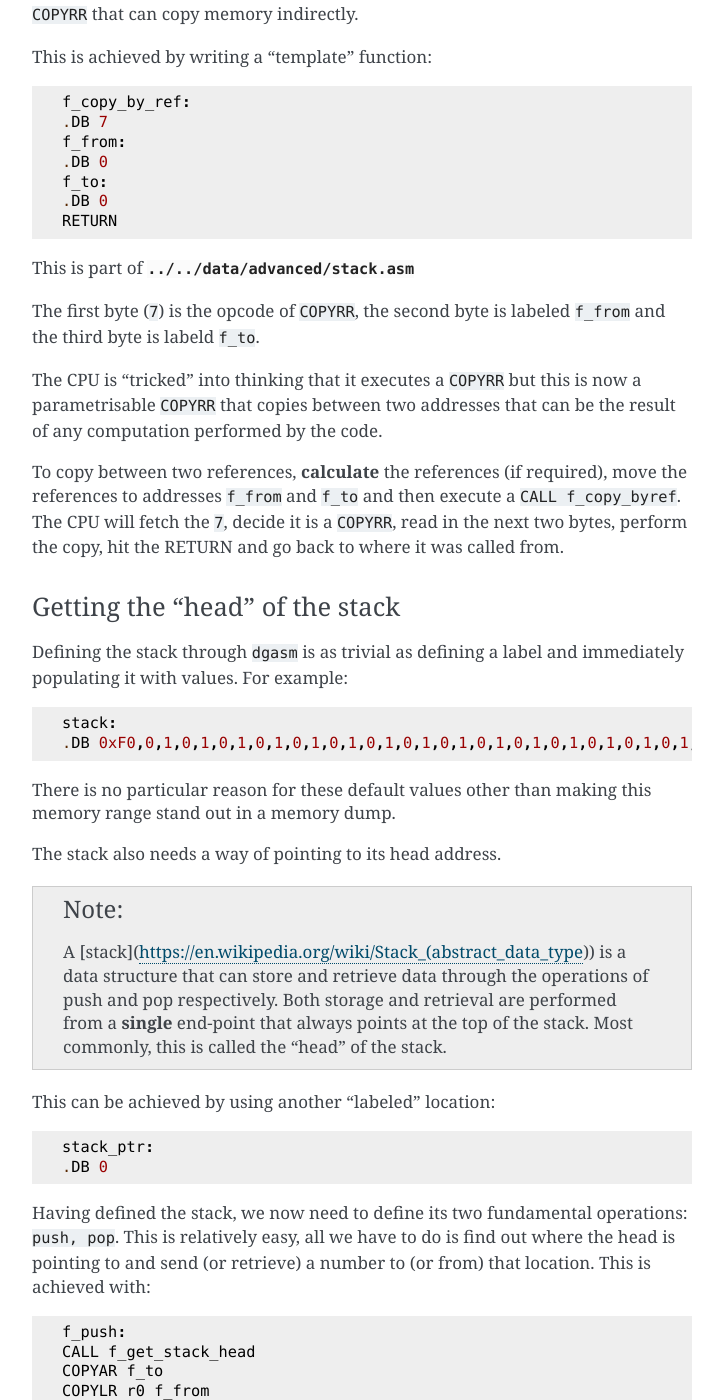
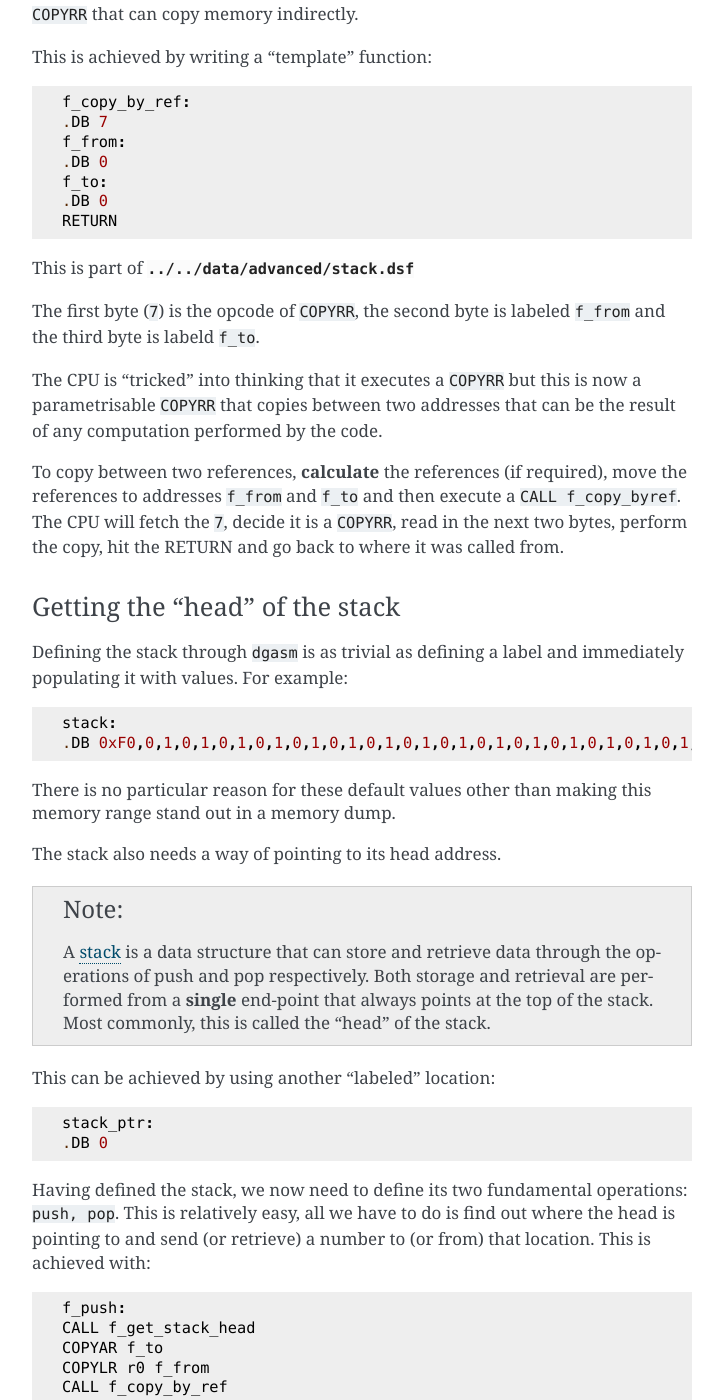
Before and after one commit to aanastasiou/dgtools, a Sphinx documentation site: the page built from doc/source/advanced_topics.rst, in a window 1280 px wide and 1400 px high, scrolled down 812 px. Shown: the whole window, without its empty margins (388-1111 px from the left). Built offline with Sphinx 7.4.7, drawn with Linux system fonts in a browser that asks for light colours; some of the changed text lies outside the part shown.

```diff
--- a/doc/source/advanced_topics.rst
+++ b/doc/source/advanced_topics.rst
@@ -44,7 +44,7 @@ This is achieved by writing a "template" function:
     RETURN
 
 
-This is part of :download:`../../data/advanced/stack.asm`
+This is part of :download:`../../data/advanced/stack.dsf`
 
 The first byte (``7``) is the opcode of ``COPYRR``, the second byte is labeled ``f_from`` and the third byte is
 labeld ``f_to``.
@@ -75,7 +75,7 @@ The stack also needs a way of pointing to its head address.
 
 .. note::
 
-    A [stack](https://en.wikipedia.org/wiki/Stack_(abstract_data_type)) is a data structure that can store and retrieve
+    A `stack <https://en.wikipedia.org/wiki/Stack_(abstract_data_type)>`_ is a data structure that can store and retrieve
     data through the operations of push and pop respectively. Both storage and retrieval are performed from a **single**
     end-point that always points at the top of the stack. Most commonly, this is called the "head" of the stack.
 
@@ -115,7 +115,7 @@ This is achieved with:
     RETURN
 
 
-This is part of :download:`../../data/advanced/stack.asm`
+This is part of :download:`../../data/advanced/stack.dsf`
 
 
 .. note::
@@ -205,7 +205,7 @@ The complete example below pushes values `0,1,2,3,2,1,0,1,2` to the stack and te
     .DB 0xF0,0,1,0,1,0,1,0,1,0,1,0,1,0,1,0,1,0,1,0,1,0,1,0,1,0,1,0,1,0,1,0x0F
 
 
-This listing is available in :download:`../../data/advanced/stack.asm`
+This listing is available in :download:`../../data/advanced/stack.dsf`
 
 
 Function calls using a stack
@@ -231,7 +231,7 @@ In this section, the addition of two numbers is performed within the following t
     RETURN
 
 
-This is part of :download:`../../data/advanced/funcall.asm`
+This is part of :download:`../../data/advanced/funcall.dsf`
 
 Here, ``q_add_ab`` first pops the numbers from the stack to "temporary registers", performs the addition, pushes the
 result back on to the stack and returns. All that the caller has to do now is to pop the stack on the "other side of
@@ -335,9 +335,9 @@ The complete listing is now:
     .DB 0xF0,0,1,0,1,0,1,0,1,0,1,0,1,0,1,0,1,0,1,0,1,0,1,0,1,0,1,0,1,0,1,0x0F
 
 
-This is listing :download:`../../data/advanced/stack.asm`.
+This is listing :download:`../../data/advanced/stack.dsf`.
 
-It is basically a continuation of listing :download:`../../data/intro/simpleadd_5.asm` and it could be called
+It is basically a continuation of listing :download:`../../data/intro/simpleadd_5.dsf` and it could be called
 externally as per :ref:`this example from the introductory section <cplx_intro_example_5>`.
 
 
--- a/doc/source/pov.rst
+++ b/doc/source/pov.rst
@@ -61,7 +61,7 @@ Here for example is the letter ``A``:
     pov_data_len:
     .DB 8
 
-This is part of :download:`../../data/advanced/pov.asm`
+This is part of :download:`../../data/advanced/pov.dsf`
 
 There is no reason for this bitmap to strictly be an 8x8 bitmap but to let the code know of its length we also define
 the variable ``pov_data_len`` with a static value of 8, for this bitmap.
@@ -114,7 +114,7 @@ The delay routine is as simmple as:
     RETURN
 
 
-This is part of :download:`../../data/advanced/pov.asm`
+This is part of :download:`../../data/advanced/pov.dsf`
 
 
 Putting it all together
@@ -176,7 +176,7 @@ The main loop for the light stick is available below:
     r1:
     .DB 0
 
-This is part of :download:`../../data/advanced/pov.asm`
+This is part of :download:`../../data/advanced/pov.dsf`
 
 
 One thing to notice here is that whenever a variable was required it was simply allocated. It is however possible to
--- a/doc/source/todo_list.txt
+++ b/doc/source/todo_list.txt
@@ -1,5 +1,4 @@
-TODO List as of Sun Mar 29 16:30:52 BST 2020
-../src/dgasm.py:117 TODO: HIGH, The parser needs to be flagging parse errors along with the locations where these happened.
+TODO List as of Sat Apr 4 15:08:09 BST 2020
 ../src/dginspect.py:111 TODO: HIGH, Add a mode that only generates an update of the VM state when the state of one of the tracked symbols changes
 ../src/dginspect.py:112 TODO: MID, DGBArchive can become a separate entity and reduce duplication of checks.
 ../src/dginspect.py:126 TODO: MID, Reduce code duplication by packaging this validation in a function
```
Also changed, not shown: doc/source/introductory_topics.rst (+10 -10 lines), doc/source/lfsr.rst (+4 -4 lines), extras/readme.md (added), 22 other files.
